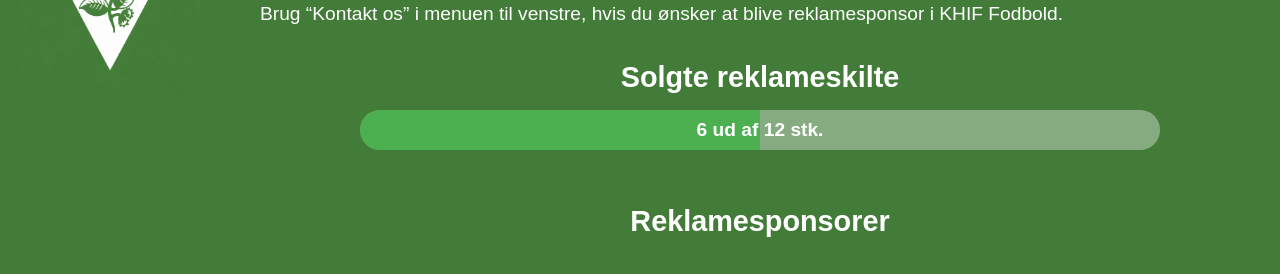
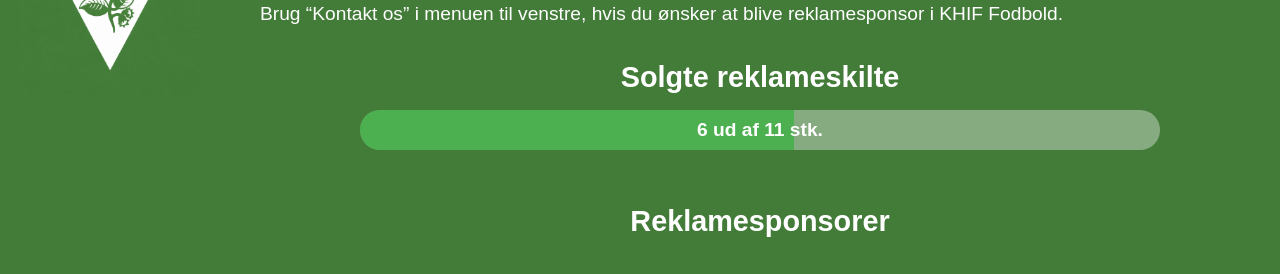
Before and after one commit to msj33/khif-tribune, a Jekyll site: the page built from sponsorer.md, in a window 1280 px wide and 900 px high. Shown: the part 314-588 px from the top of the window. Built offline with Jekyll 4.4.1, drawn with Linux system fonts in a browser that asks for light colours.

Commit message:
Update sponsor total and last updated date

```diff
--- a/_data/donationer.yml
+++ b/_data/donationer.yml
@@ -3,5 +3,5 @@ total: 620000
 seatbelob: 74
 seattotal: 90
 sponsorbelob: 6
-sponsortotal: 12
-sidst_opdateret: 2026-02-01
+sponsortotal: 11
+sidst_opdateret: 2026-02-03
```
